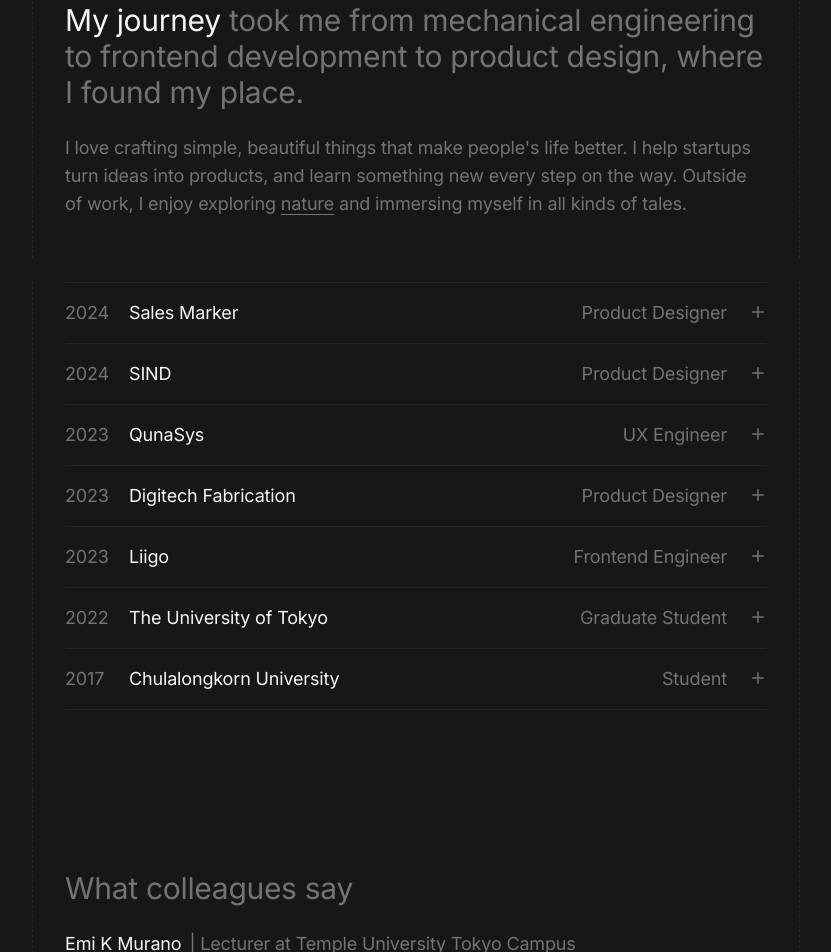
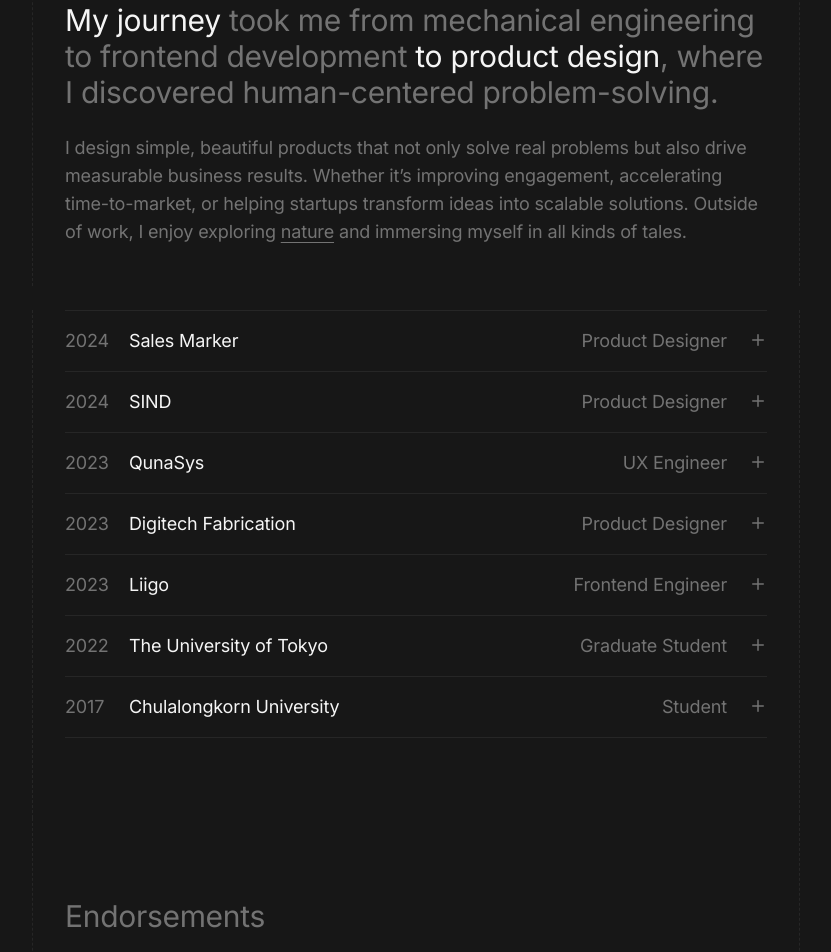
Before and after one commit to sarit-sopitvetmontree/Portfolio, a React (Vite) app: page / in a window 1280 px wide. Shown: the part 1640-2592 px from the top of the page, without its empty margins (224-1055 px from the left). Built offline with nearby package versions, Linux system fonts and the light colour scheme.

Commit message:
Improve Text

```diff
--- a/src/App.jsx
+++ b/src/App.jsx
@@ -67,7 +67,7 @@
       </h2>
       <p className="text-custom-text mt-6 3xl:mt-8 text-neutral-500">
         <span className="text-neutral-100">Languages</span> I speak: Thai, English, Japanese, and JavaScript.<br></br>
-        Design <span className="text-neutral-100">experience</span>: Healthcare, AI agents, BtoB sales, 3D printing service.<br></br>
+        <span className="text-neutral-100">Design experience</span>: Healthcare, AI agents, BtoB sales, 3D printing service.<br></br>
         Check out some selected works below, or reach out anytime.
       </p>
       <div className="mt-8 3xl:mt-10 flex gap-3">
@@ -200,15 +200,18 @@
         <span className="text-neutral-100">
           My journey
         </span>
-        {/* ensure a space between the parts */}
-        <span className="text-custom-header text-neutral-500">{' '}
-          took me from mechanical engineering to frontend development to product design, where I found my place.
+        <span className="text-custom-header text-neutral-500">
+          {' '}took me from mechanical engineering to frontend development{' '}
+        <span className="text-neutral-100">
+          to product design
+        </span>
+          , where I discovered human-centered problem-solving.
         </span>
       </h2>
       <div className="text-custom-text mt-6 text-neutral-500">
         <p>
-          I love crafting simple, beautiful things that make people's life better.
-          I help startups turn ideas into products, and learn something new every step on the way.
+          I design simple, beautiful products that not only solve real problems but also drive measurable business results.
+          Whether it’s improving engagement, accelerating time-to-market, or helping startups transform ideas into scalable solutions.
           Outside of work, I enjoy exploring <span></span>
           <a href="https://www.instagram.com/oil.sarit/"
           target="_blank"
@@ -338,7 +341,7 @@
 function WhatPeopleSay() {
   return (
     <section id="whatpeoplesay" className="container-wide py-12 sm:py-20">
-      <h2 className="text-custom-header text-neutral-500">What colleagues say</h2>
+      <h2 className="text-custom-header text-neutral-500">Endorsements</h2>
       <div className="text-custom-text text-neutral-500">
 
         <div className="flex flex-col sm:flex-row gap-1 sm:gap-2 mt-6">
@@ -412,10 +415,10 @@
     <section id="contact" className="container-wide py-12 sm:py-20">
       <h2 className="text-custom-header">
         <span className="text-neutral-100">
-          Contact me,
+          Contact me
         </span>
-        <span className="text-neutral-500">{' '}
-          anytime
+        <span className="text-neutral-500">
+          , anytime
         </span>
       </h2>
       <p className="text-custom-text mt-4 text-neutral-500">
```
